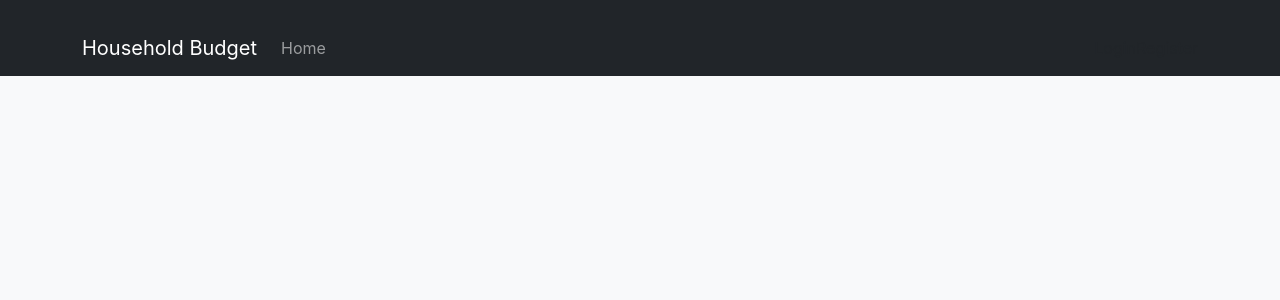
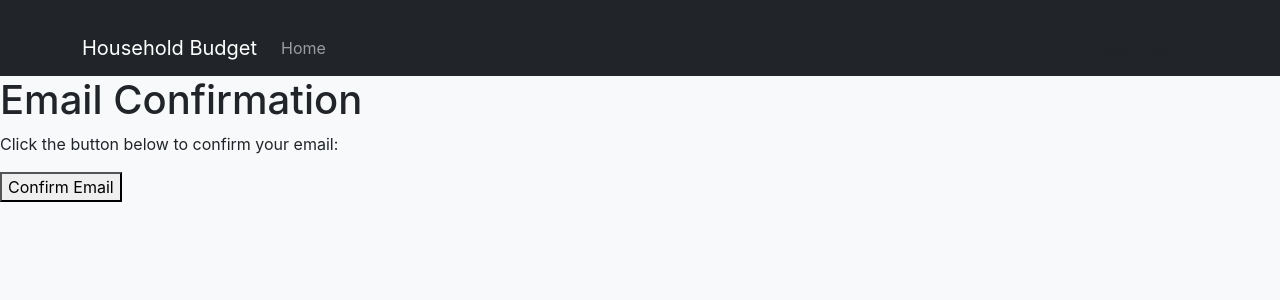
Before and after one commit to Adison529/Household-Budget-Management-App, a React (Create React App) app in the folder frontend/: page /confirm-email/1/1 in a window 1280 px wide. Shown: the top 300 px of the page. Built offline with nearby package versions, Linux system fonts and the light colour scheme.

Commit message:
Email confirmation v0.1.7

```diff
--- a/frontend/src/App.js
+++ b/frontend/src/App.js
@@ -32,7 +32,7 @@ const AppRoutes = () => {
       <Route path="/budget-managers/:budget_manager_id/operations" element={auth.isAuthenticated ? <BudgetOperations /> : <Navigate to="/login" />} />
       <Route path="/login" element={<LoginForm />} />
       <Route path="/register" element={<RegisterForm />} />
-      <Route path="/confirm-email/:uid/:token" component={ConfirmEmail} />
+      <Route path="/confirm-email/:uid/:token" element={<ConfirmEmail />} />
     </Routes>
   );
 };
--- a/frontend/src/components/ConfirmEmail.js
+++ b/frontend/src/components/ConfirmEmail.js
@@ -1,11 +1,12 @@
-import React, { useEffect, useState, useCallback } from 'react';
+// src/components/ConfirmEmail.js
+import React, { useState, useCallback } from 'react';
 import { useParams, useNavigate } from 'react-router-dom';
 import axios from 'axios';
 
 const ConfirmEmail = () => {
     const { uid, token } = useParams();
     const navigate = useNavigate();
-    const [status, setStatus] = useState('loading');
+    const [status, setStatus] = useState('awaiting_confirmation');
     const [message, setMessage] = useState('');
 
     const confirmEmail = useCallback(async () => {
@@ -14,7 +15,7 @@ const ConfirmEmail = () => {
             if (response.data.status === 'success') {
                 setStatus('success');
                 setTimeout(() => {
-                    navigate('/login');
+                    navigate('/');
                 }, 3000);
             } else {
                 setStatus('error');
@@ -26,20 +27,32 @@ const ConfirmEmail = () => {
         }
     }, [uid, token, navigate]);
 
-    useEffect(() => {
-        confirmEmail();
-    }, [confirmEmail]);
-
-    if (status === 'loading') {
-        return <div><h1>Awaiting Confirmation</h1><p>Please wait while we confirm your email...</p></div>;
+    if (status === 'awaiting_confirmation') {
+        return (
+            <div>
+                <h1>Email Confirmation</h1>
+                <p>Click the button below to confirm your email:</p>
+                <button onClick={confirmEmail}>Confirm Email</button>
+            </div>
+        );
     }
 
     if (status === 'success') {
-        return <div><h1>Email Confirmed</h1><p>Redirecting to the login page in 3 seconds...</p></div>;
+        return (
+            <div>
+                <h1>Email Confirmed</h1>
+                <p>Redirecting to the homepage in 3 seconds...</p>
+            </div>
+        );
     }
 
     if (status === 'error') {
-        return <div><h1>Error</h1><p>{message}</p></div>;
+        return (
+            <div>
+                <h1>Error</h1>
+                <p>{message}</p>
+            </div>
+        );
     }
 
     return <div><h1>Loading...</h1></div>;
```
